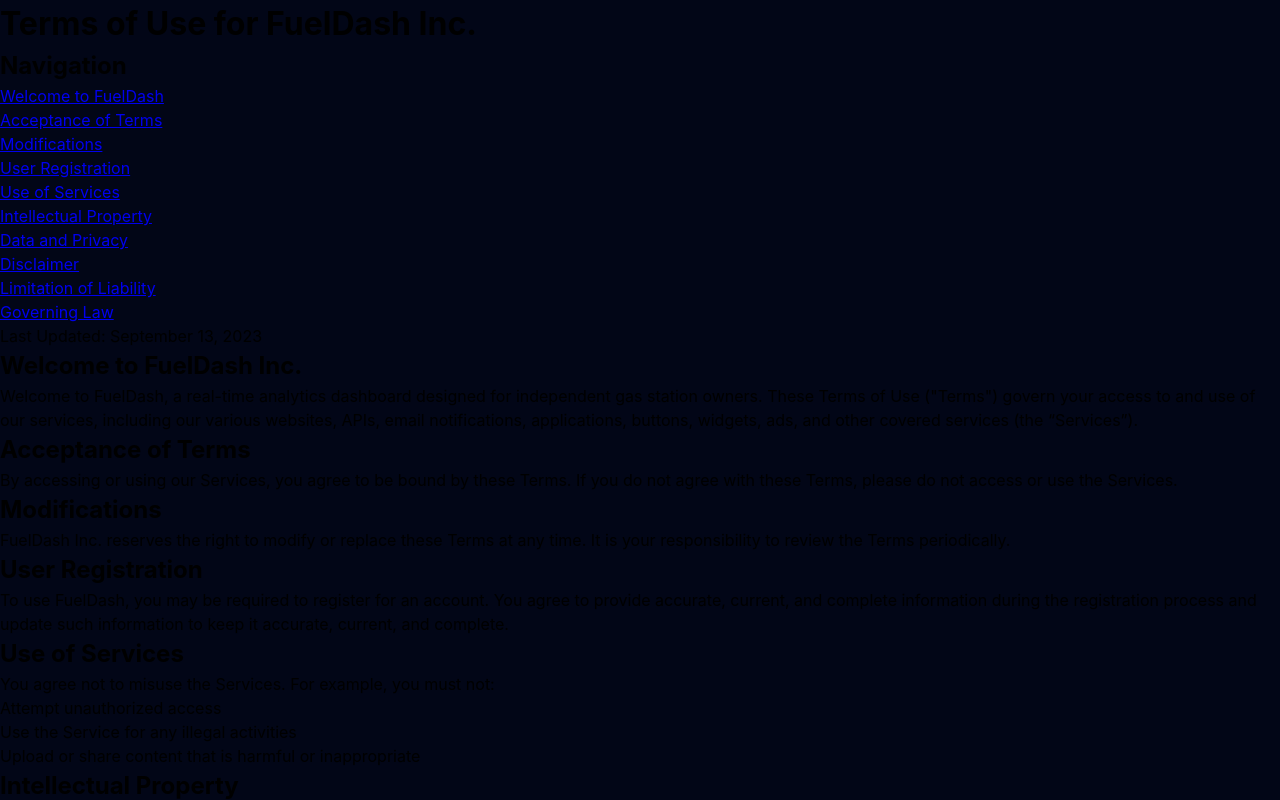
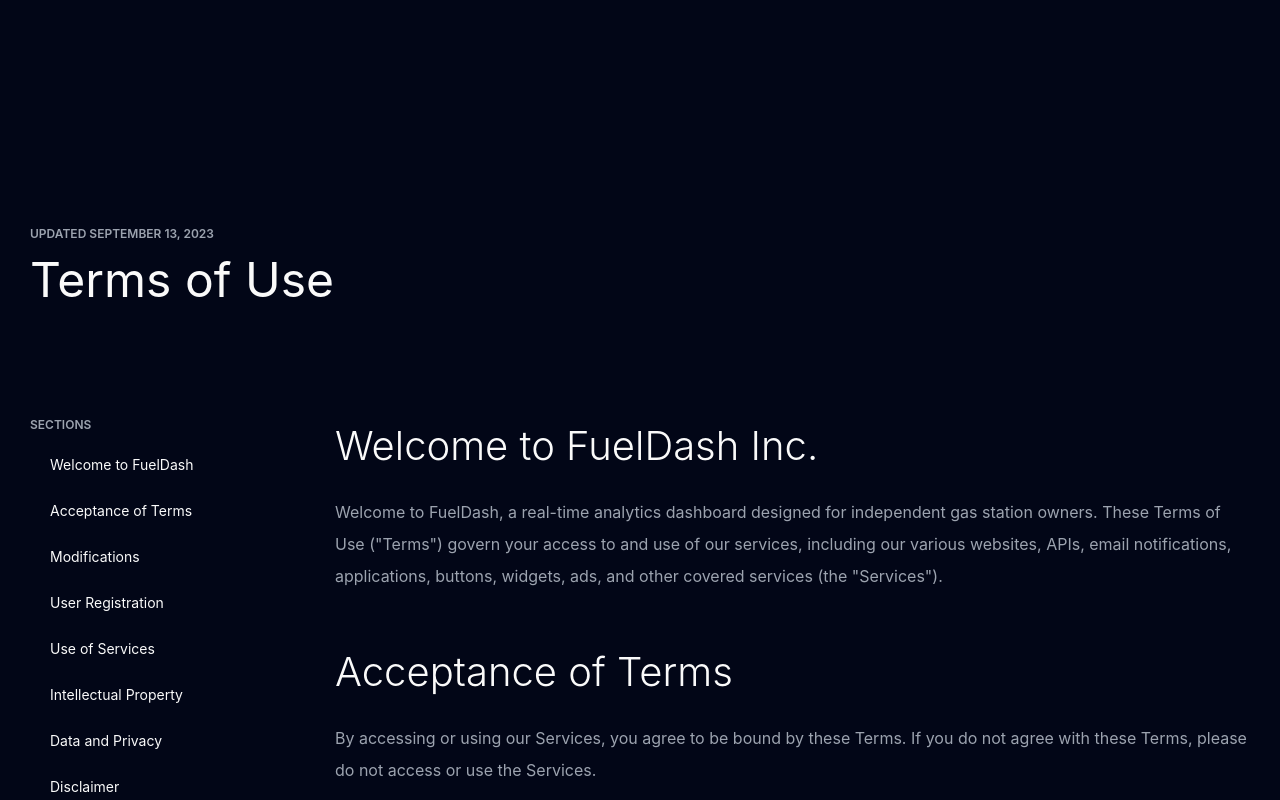
Before and after one commit to asingh714/FuelDash, a React (Vite) app in the folder client/: page /terms-of-use in a window 1280 px wide. Shown: the top 800 px of the page. Built offline with nearby package versions, Linux system fonts and the light colour scheme.

Commit message:
terms of use page fully styled

```diff
--- a/client/src/Pages/TermsOfUse/TermsOfUse.jsx
+++ b/client/src/Pages/TermsOfUse/TermsOfUse.jsx
@@ -4,40 +4,58 @@ import React from "react";
 
 const TermsOfUse = () => {
   return (
-    <div>
+    <div className="terms-of-use-page">
       <header>
-        <h1>Terms of Use for FuelDash Inc.</h1>
+        <span>Updated September 13, 2023</span>
+        <h1>Terms of Use</h1>
       </header>
-
+      <div className="terms-of-use-content">
         <nav>
-        <h2>Navigation</h2>
+          <h2>Sections</h2>
           <ul>
-            <li><a href="#welcome">Welcome to FuelDash</a></li>
-            <li><a href="#acceptance">Acceptance of Terms</a></li>
-            <li><a href="#modifications">Modifications</a></li>
-            <li><a href="#user-registration">User Registration</a></li>
-            <li><a href="#use-of-services">Use of Services</a></li>
-            <li><a href="#intellectual-property">Intellectual Property</a></li>
-            <li><a href="#data-and-privacy">Data and Privacy</a></li>
-            <li><a href="#disclaimer">Disclaimer</a></li>
-            <li><a href="#limitation">Limitation of Liability</a></li>
-            <li><a href="#governing-law">Governing Law</a></li>
+            <li>
+              <a href="#welcome">Welcome to FuelDash</a>
+            </li>
+            <li>
+              <a href="#acceptance">Acceptance of Terms</a>
+            </li>
+            <li>
+              <a href="#modifications">Modifications</a>
+            </li>
+            <li>
+              <a href="#user-registration">User Registration</a>
+            </li>
+            <li>
+              <a href="#use-of-services">Use of Services</a>
+            </li>
+            <li>
+              <a href="#intellectual-property">Intellectual Property</a>
+            </li>
+            <li>
+              <a href="#data-and-privacy">Data and Privacy</a>
+            </li>
+            <li>
+              <a href="#disclaimer">Disclaimer</a>
+            </li>
+            <li>
+              <a href="#limitation">Limitation of Liability</a>
+            </li>
+            <li>
+              <a href="#governing-law">Governing Law</a>
+            </li>
           </ul>
         </nav>
 
-    <main></main>
-
         <main>
-        <span>Last Updated: September 13, 2023</span>
-
           <section id="welcome">
             <h2>Welcome to FuelDash Inc.</h2>
             <p>
               Welcome to FuelDash, a real-time analytics dashboard designed for
-            independent gas station owners. These Terms of Use ("Terms") govern
-            your access to and use of our services, including our various
-            websites, APIs, email notifications, applications, buttons, widgets,
-            ads, and other covered services (the “Services”).
+              independent gas station owners. These Terms of Use
+              (&quot;Terms&quot;) govern your access to and use of our services,
+              including our various websites, APIs, email notifications,
+              applications, buttons, widgets, ads, and other covered services
+              (the &quot;Services&quot;).
             </p>
           </section>
 
@@ -45,16 +63,16 @@ const TermsOfUse = () => {
             <h2>Acceptance of Terms</h2>
             <p>
               By accessing or using our Services, you agree to be bound by these
-            Terms. If you do not agree with these Terms, please do not access or
-            use the Services.
+              Terms. If you do not agree with these Terms, please do not access
+              or use the Services.
             </p>
           </section>
 
           <section id="modifications">
             <h2>Modifications</h2>
             <p>
-            FuelDash Inc. reserves the right to modify or replace these Terms at
-            any time. It is your responsibility to review the Terms
+              FuelDash Inc. reserves the right to modify or replace these Terms
+              at any time. It is your responsibility to review the Terms
               periodically.
             </p>
           </section>
@@ -62,10 +80,10 @@ const TermsOfUse = () => {
           <section id="user-registration">
             <h2>User Registration</h2>
             <p>
-            To use FuelDash, you may be required to register for an account. You
-            agree to provide accurate, current, and complete information during
-            the registration process and update such information to keep it
-            accurate, current, and complete.
+              To use FuelDash, you may be required to register for an account.
+              You agree to provide accurate, current, and complete information
+              during the registration process and update such information to
+              keep it accurate, current, and complete.
             </p>
           </section>
 
@@ -101,10 +119,10 @@ const TermsOfUse = () => {
           <section id="disclaimer">
             <h2>Disclaimer of Warranties</h2>
             <p>
-            The Services are provided "as-is." FuelDash Inc. disclaims all
-            warranties, whether express or implied, including implied warranties
-            of merchantability, fitness for a particular purpose, and
-            non-infringement.
+              The Services are provided &quot;as-is.&quot; FuelDash Inc.
+              disclaims all warranties, whether express or implied, including
+              implied warranties of merchantability, fitness for a particular
+              purpose, and non-infringement.
             </p>
           </section>
 
@@ -112,20 +130,21 @@ const TermsOfUse = () => {
             <h2>Limitation of Liability</h2>
             <p>
               FuelDash Inc. shall not be liable for any indirect, incidental,
-            special, consequential, or punitive damages, or any loss of profits
-            or revenues, whether incurred directly or indirectly.
+              special, consequential, or punitive damages, or any loss of
+              profits or revenues, whether incurred directly or indirectly.
             </p>
           </section>
 
           <section id="governing-law">
             <h2>Governing Law</h2>
             <p>
-            These Terms are governed by the laws of the State in which FuelDash
-            Inc. is registered, without respect to its conflict of laws
-            principles.
+              These Terms are governed by the laws of the State in which
+              FuelDash Inc. is registered, without respect to its conflict of
+              laws principles.
             </p>
           </section>
         </main>
+      </div>
     </div>
   );
 };
--- a/client/src/Pages/TermsOfUse/TermsOfUse.scss
+++ b/client/src/Pages/TermsOfUse/TermsOfUse.scss
@@ -0,0 +1,91 @@
+@import "../../styles/variables.scss";
+@import "../../styles/responsive.scss";
+
+.terms-of-use-page {
+  display: flex;
+  flex-direction: column;
+  color: $neutral-50;
+  padding: 0 3rem;
+  height: 100vh;
+  overflow-y: auto;
+  scroll-behavior: smooth;
+
+  header {
+    margin-top: 22rem;
+
+    span {
+      font-size: 1.2rem;
+      color: $gray-400;
+      text-transform: uppercase;
+      font-weight: 600;
+    }
+    h1 {
+      font-size: 4.8rem;
+      font-weight: 400;
+    }
+  }
+
+  .terms-of-use-content {
+    display: flex;
+    margin-top: 10rem;
+
+    nav {
+      flex: 1;
+      // position: sticky;
+      // flex: 0 0 20%;
+      position: sticky;
+      top: 20%;
+      height: 50rem;
+      // top: 0;
+
+      h2 {
+        font-size: 1.2rem;
+        color: $gray-400;
+        text-transform: uppercase;
+        font-weight: 600;
+      }
+
+      li {
+        font-size: 1.4rem;
+        margin-top: 1.5rem;
+        padding: 0.5rem 2rem;
+        max-width: 90%;
+
+        &.active {
+          background-color: $slate-900;
+          border-radius: 5px;
+        }
+      }
+    }
+
+    main {
+      // flex: 1;
+      // overflow-y: auto; // Scrollable
+      // height: 100vh; // or whatever height you need
+      flex: 3;
+      // min-height: calc(100vh - 32rem);
+      // height: calc(100vh - 10rem - 22rem);
+
+      section {
+        margin-bottom: 5rem;
+
+        h2 {
+          font-size: 4rem;
+          font-weight: 300;
+          margin-bottom: 2rem;
+        }
+
+        p {
+          color: $gray-400;
+          line-height: 2;
+        }
+
+        li {
+          list-style-type: disc;
+          margin-left: 2rem;
+          color: $gray-400;
+        }
+      }
+    }
+  }
+}
--- a/client/src/styles/global.scss
+++ b/client/src/styles/global.scss
@@ -13,6 +13,7 @@
 
 html {
   font-size: 62.5%;
+  // scroll-behavior: smooth;
 }
 
 body {
@@ -48,3 +49,13 @@ h5,
 h6 {
   overflow-wrap: break-word;
 }
+
+ul {
+  list-style: none;
+}
+
+a {
+  font-size: inherit;
+  color: inherit;
+  text-decoration: none;
+}
--- a/client/src/styles/variables.scss
+++ b/client/src/styles/variables.scss
@@ -16,6 +16,7 @@ $zinc-500: #71717a;
 $zinc-400: #a1a1aa;
 
 $neutral-500: #737373;
+$neutral-50: #fafafa;
 
 $red-600: #dc2626;
 $red-500: #ef4444;
```
Lines whose indentation alone changed are shown as unchanged.
